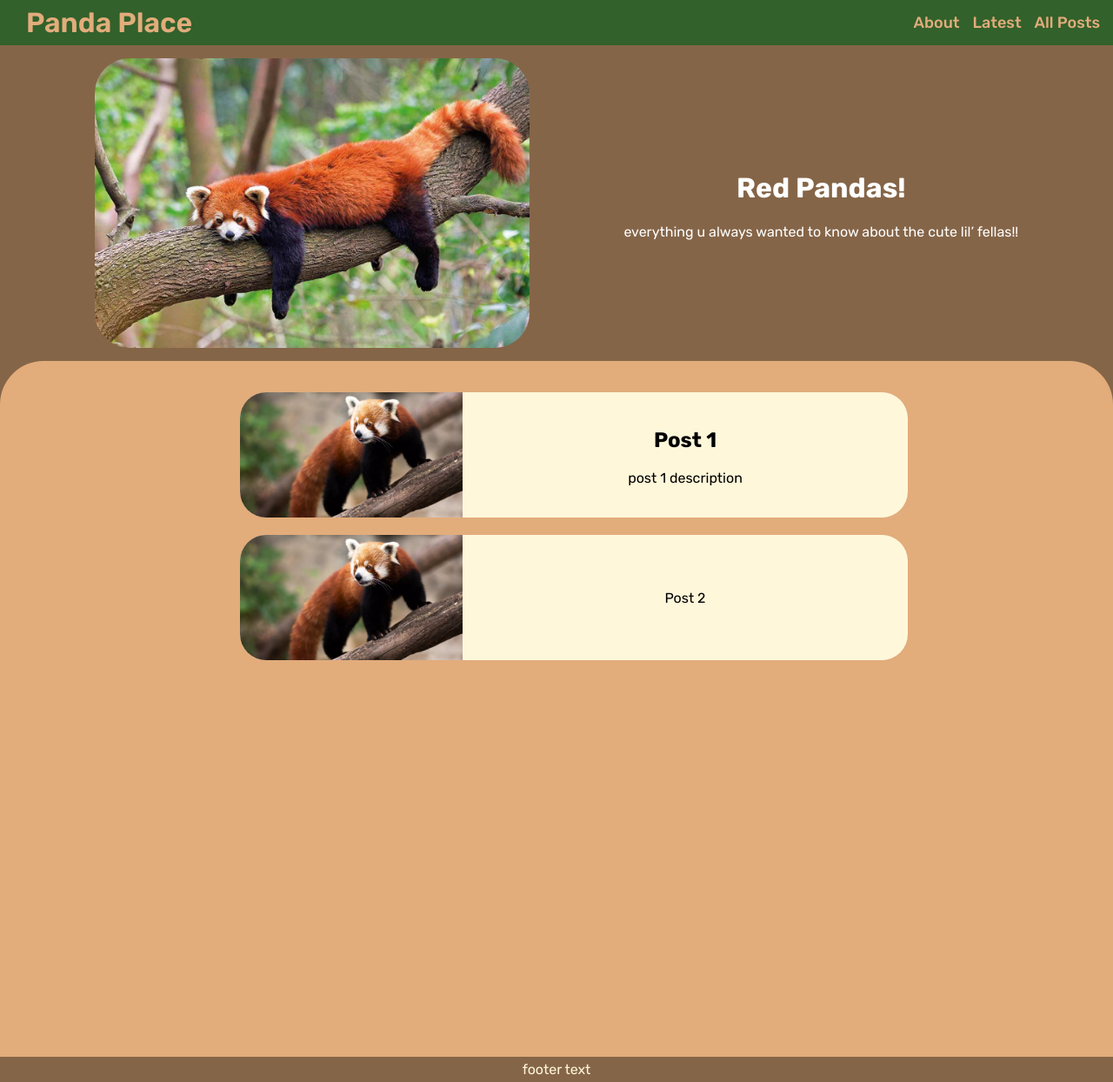
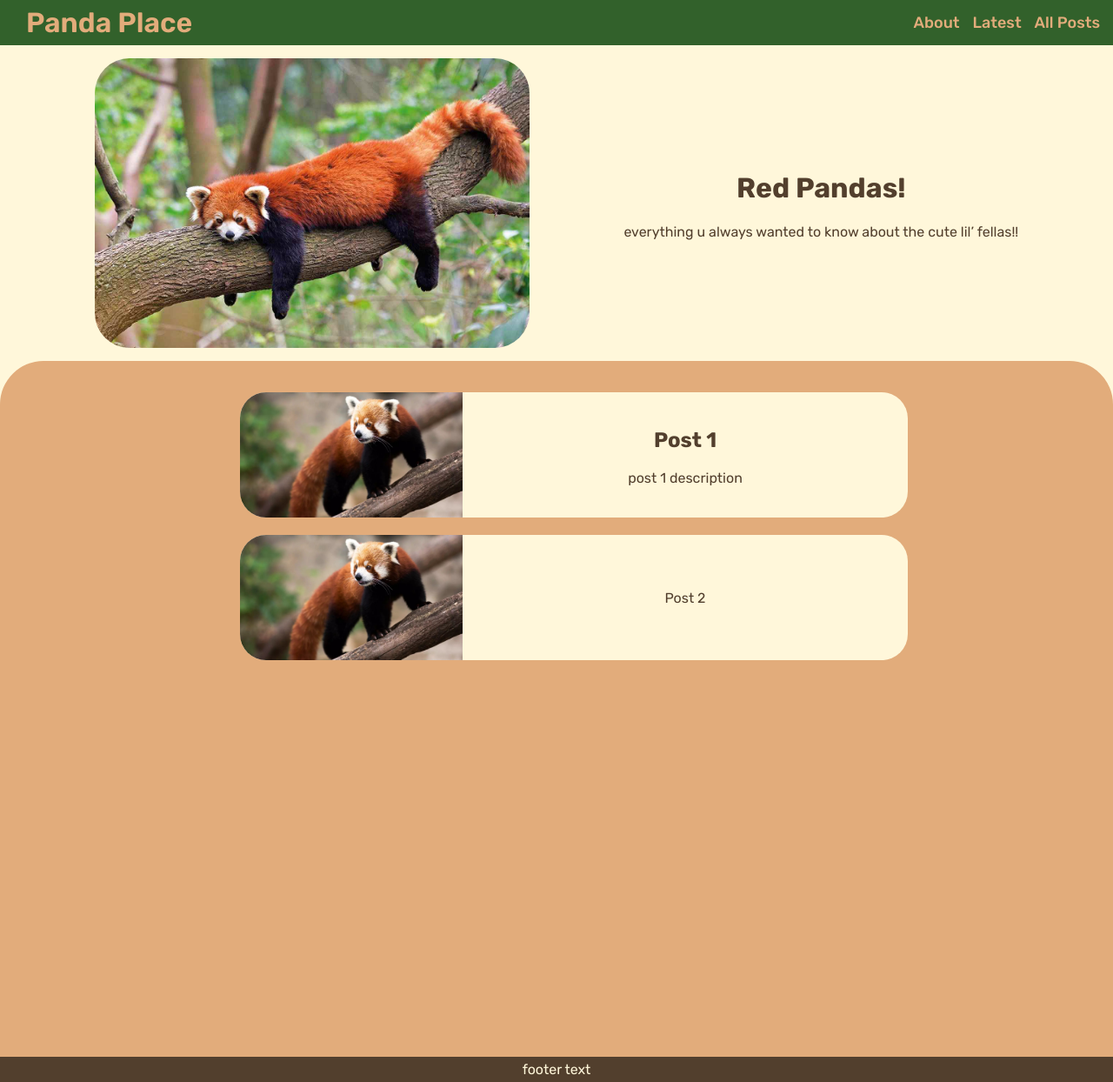
Before and after one commit to Benjamin-Payne/blog, a plain HTML site: page index.html in a window 1280 px wide. Shown: the whole page at 87% size. Drawn offline with Linux system fonts and the light colour scheme.

Commit message:
colours or smth

```diff
--- a/styles.css
+++ b/styles.css
@@ -3,7 +3,7 @@
  font-family: "Rubik", sans-serif;
  font-optical-sizing: auto;
  font-style: normal;
- color: #ffffff;
+ color: #523F2D;
  text-decoration: none;
 }
 /*
@@ -42,7 +42,7 @@
 }
 .hero {
  display: flex;
- background-color:#856548;
+ background-color:#FFF7DA;
  align-items: center;
  padding: 15px;
  justify-content: space-evenly;
@@ -78,7 +78,7 @@ li {
  flex-grow: 1;
 }
 .body li a, a h2, a p {
-color: #000000;
+color: #523F2D;
 }
 .body img {
  border-radius: 30px 0 0 30px;
@@ -86,14 +86,14 @@ color: #000000;
 body {
  height: 100%;
  margin: 0;
- background-color:#856548;
+ background-color:#FFF7DA;
 }
 html{
  height: 100%;
 }
 
 .footer {
-    background-color: #856548;
+    background-color: #523F2D;
     margin: 0;
     text-align: center;
     padding: 5px;
```
